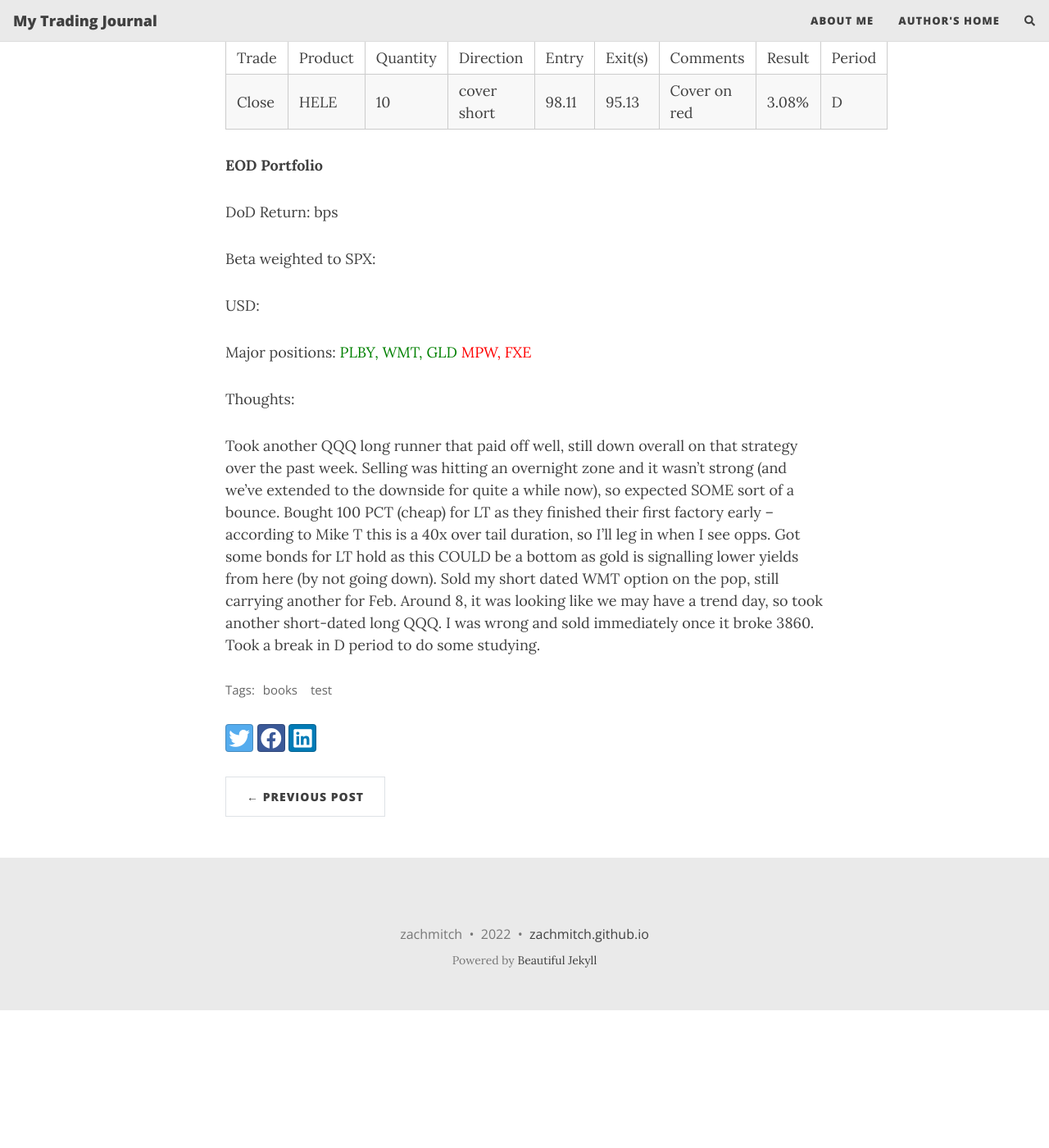
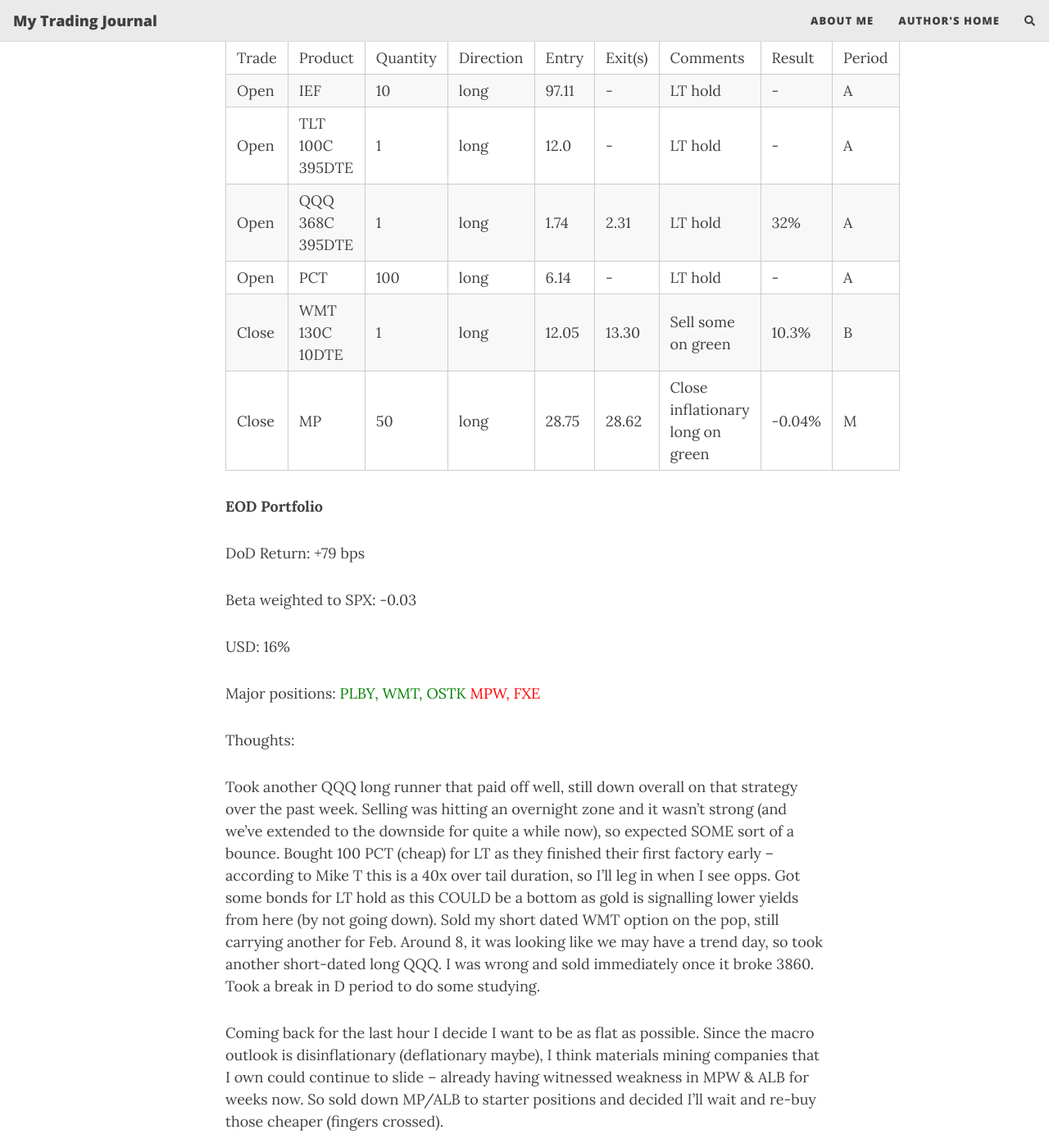
Before and after one commit to zachmitch/zachmitch.github.io, a Jekyll site: the page built from _posts/2022-12-20-trading-journal.md, in a window 1280 px wide and 1400 px high, scrolled down 3902 px. Shown: the whole window at 82% size. Built offline with Jekyll 4.4.1, drawn with Linux system fonts in a browser that asks for light colours; nearby versions of some CDN libraries; comment, search, counter and statistics services are not loaded; before the commit the page ends 5134 px from its top, so only the background shows below that.

Commit message:
journal 20221220

```diff
--- a/_posts/2022-12-20-trading-journal.md
+++ b/_posts/2022-12-20-trading-journal.md
@@ -117,19 +117,26 @@
 **Summary**
 
 | Trade | Product | Quantity | Direction | Entry | Exit(s) | Comments | Result | Period |
-| Close | HELE | 10 | cover short | 98.11 | 95.13 | Cover on red | 3.08% | D |
+| Open | IEF | 10 | long | 97.11 | - | LT hold | - | A |
+| Open | TLT 100C 395DTE | 1 | long | 12.0 | - | LT hold | - | A |
+| Open | QQQ 368C 395DTE | 1 | long | 1.74 | 2.31 | LT hold | 32% | A |
+| Open | PCT | 100 | long | 6.14| - | LT hold | - | A |
+| Close | WMT 130C 10DTE | 1 | long | 12.05 | 13.30 | Sell some on green | 10.3% | B |
+| Close | MP| 50 | long | 28.75 | 28.62 | Close inflationary long on green | -0.04% | M |
 
 
 **EOD Portfolio**
 
-DoD Return:  bps
+DoD Return: +79 bps
 
-Beta weighted to SPX:
+Beta weighted to SPX: -0.03
 
-USD:
+USD: 16%
 
-Major positions:  <span style="color:green">PLBY, WMT, GLD</span><span style="color:red">  MPW, FXE</span>
+Major positions:  <span style="color:green">PLBY, WMT, OSTK</span><span style="color:red">  MPW, FXE</span>
 
 Thoughts:
 
 Took another QQQ long runner that paid off well, still down overall on that strategy over the past week.  Selling was hitting an overnight zone and it wasn't strong (and we've extended to the downside for quite a while now), so expected SOME sort of a bounce.  Bought 100 PCT (cheap) for LT as they finished their first factory early -- according to Mike T this is a 40x over tail duration, so I'll leg in when I see opps.  Got some bonds for LT hold as this COULD be a bottom as gold is signalling lower yields from here (by not going down).  Sold my short dated WMT option on the pop, still carrying another for Feb.  Around 8, it was looking like we may have a trend day, so took another short-dated long QQQ.  I was wrong and sold immediately once it broke 3860.  Took a break in D period to do some studying.
+
+Coming back for the last hour I decide I want to be as flat as possible.  Since the macro outlook is disinflationary (deflationary maybe), I think materials mining companies that I own could continue to slide -- already having witnessed weakness in MPW & ALB for weeks now.  So sold down MP/ALB to starter positions and decided I'll wait and re-buy those cheaper (fingers crossed).
```
Also changed, not shown: other parts of _posts/2022-12-20-trading-journal.md (+1 -1 lines), aboutme.md (+1 -1 lines), assets/img/pancake.png (added).
